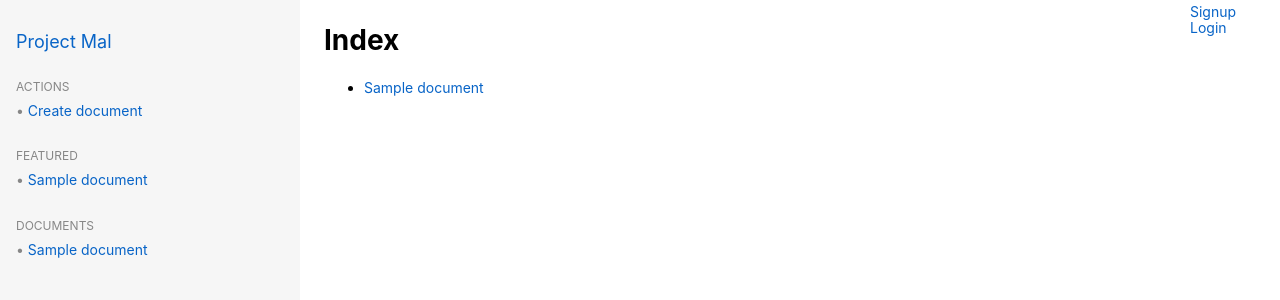
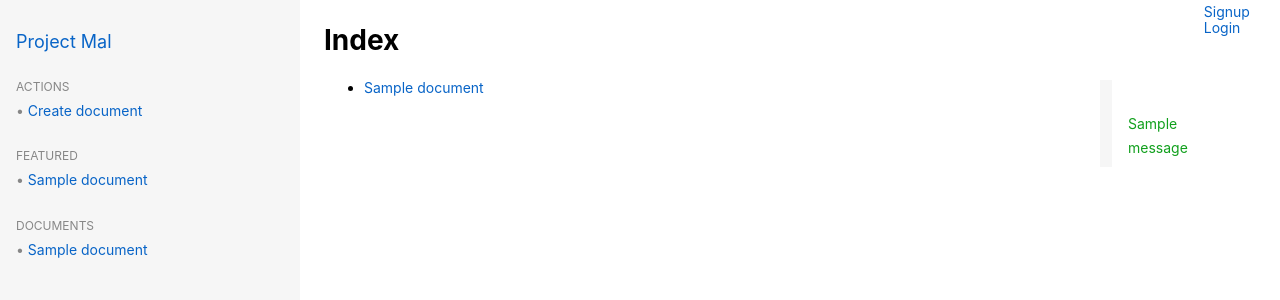
Before and after one commit to sirodoht/mal, a Django app: page / in a window 1280 px wide. Shown: the top 300 px of the page. Run offline with Django 3.2, Linux system fonts and the light colour scheme; tables that the repository leaves empty hold one stand-in row (values such as "Sample post"); one stand-in notice (Sample message) is shown.

Commit message:
add messages on index

```diff
--- a/main/templates/main/index.html
+++ b/main/templates/main/index.html
@@ -14,4 +14,12 @@
         </ul>
     </div>
 </main>
+
+{% if messages %}
+<aside class="rightbar">
+    {% for message in messages %}
+    <br><span{% if message.tags %} class="alert-{{ message.tags }}"{% endif %}>{{ message|safe }}</span>
+    {% endfor %}
+</aside>
+{% endif %}
 {% endblock %}
```
